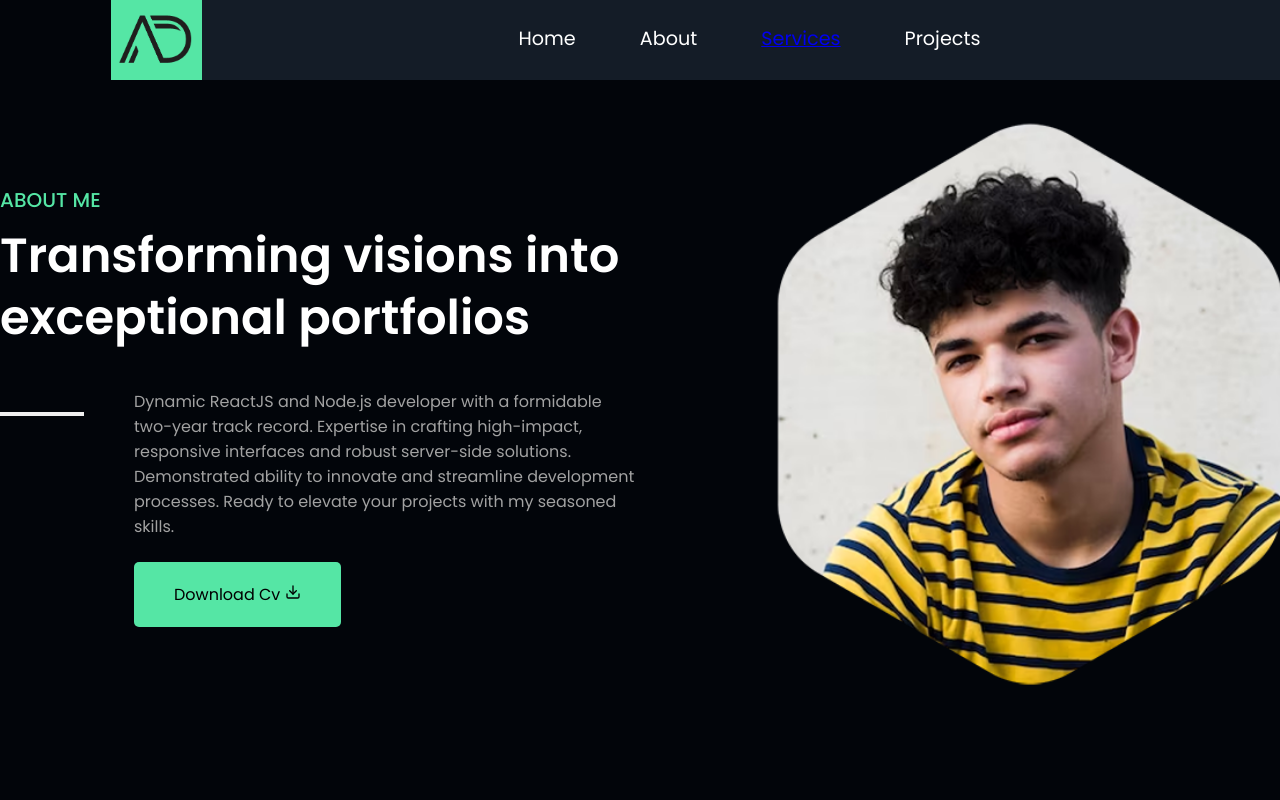
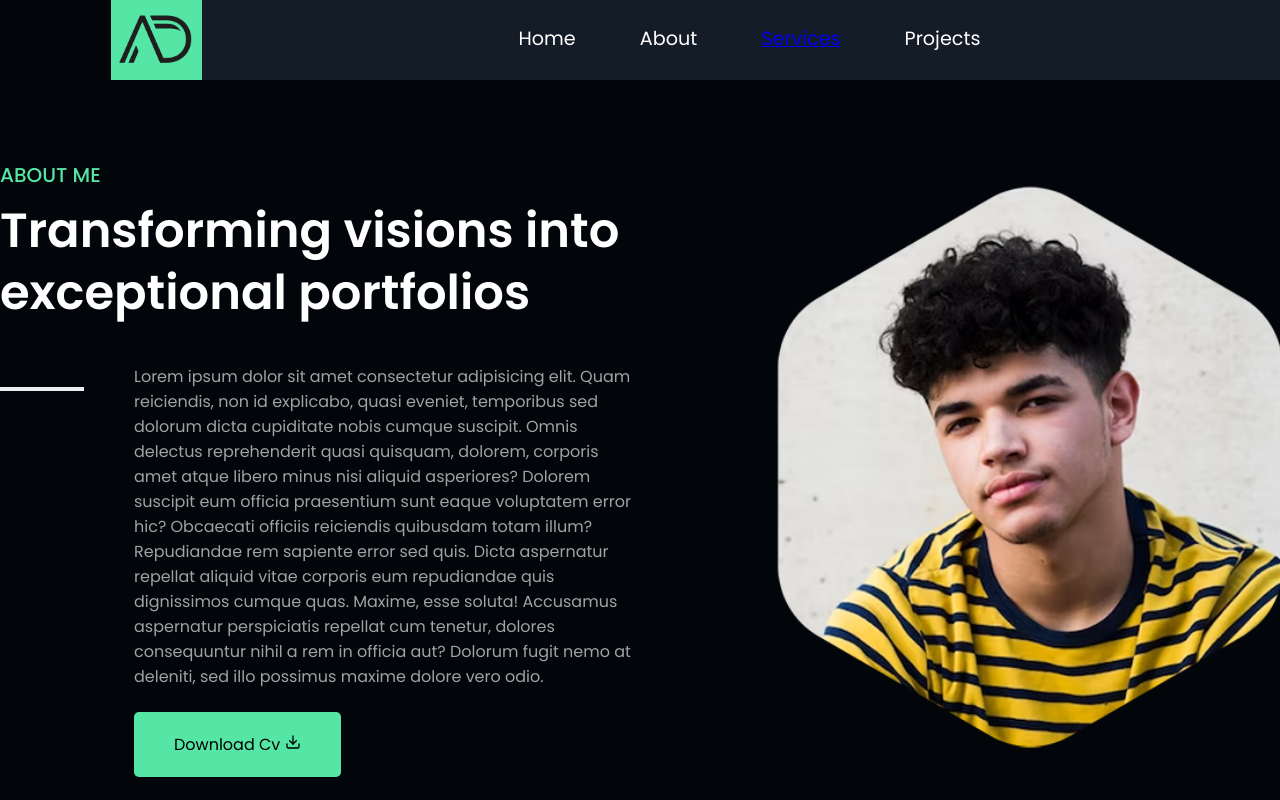
Before and after one commit to abdullahhamid381/abdullah, a React (Vite) app: page /about in a window 1280 px wide. Shown: the top 800 px of the page. Built offline with nearby package versions, Linux system fonts and the light colour scheme.

Commit message:
asdasddsj

```diff
--- a/src/Components/Home/Scss/About.scss
+++ b/src/Components/Home/Scss/About.scss
@@ -5,7 +5,7 @@
  background: #02050A;
     .about-grid{
         max-width: 1300px;
-        padding-top: 120px ;
+
         padding-bottom: 120px ;
  width: 100%;
  display: grid;
--- a/src/Components/Pages/Aboutpage.jsx
+++ b/src/Components/Pages/Aboutpage.jsx
@@ -5,7 +5,7 @@ import Navbar from '../Home/Navbar';
 import Footer from '../Home/Footer';
 const AboutPage = () => {
     return (
-        <div className='about-parent'>
+        <div className='about-parent' style={{padding:"160px 0 0 0"}}>
             <Navbar/>
             <div className="about-grid">
                 <div className='about-text'>
@@ -19,7 +19,7 @@ const AboutPage = () => {
                             <button></button>
                         </div>
                         <div className='about-detail-text'>
-                            <p>Dynamic ReactJS and Node.js developer with a formidable two-year track record. Expertise in crafting high-impact, responsive interfaces and robust server-side solutions. Demonstrated ability to innovate and streamline development processes. Ready to elevate your projects with my seasoned skills.</p>
+                            <p>Lorem ipsum dolor sit amet consectetur adipisicing elit. Quam reiciendis, non id explicabo, quasi eveniet, temporibus sed dolorum dicta cupiditate nobis cumque suscipit. Omnis delectus reprehenderit quasi quisquam, dolorem, corporis amet atque libero minus nisi aliquid asperiores? Dolorem suscipit eum officia praesentium sunt eaque voluptatem error hic? Obcaecati officiis reiciendis quibusdam totam illum? Repudiandae rem sapiente error sed quis. Dicta aspernatur repellat aliquid vitae corporis eum repudiandae quis dignissimos cumque quas. Maxime, esse soluta! Accusamus aspernatur perspiciatis repellat cum tenetur, dolores consequuntur nihil a rem in officia aut? Dolorum fugit nemo at deleniti, sed illo possimus maxime dolore vero odio.</p>
                             <a href="Abdullah Hamid Cv.pdf" download='Abdullah Hamid Cv.pdf'>  <button className='download'>Download Cv <FiDownload /></button></a>
                         </div>
                     </div>
```
